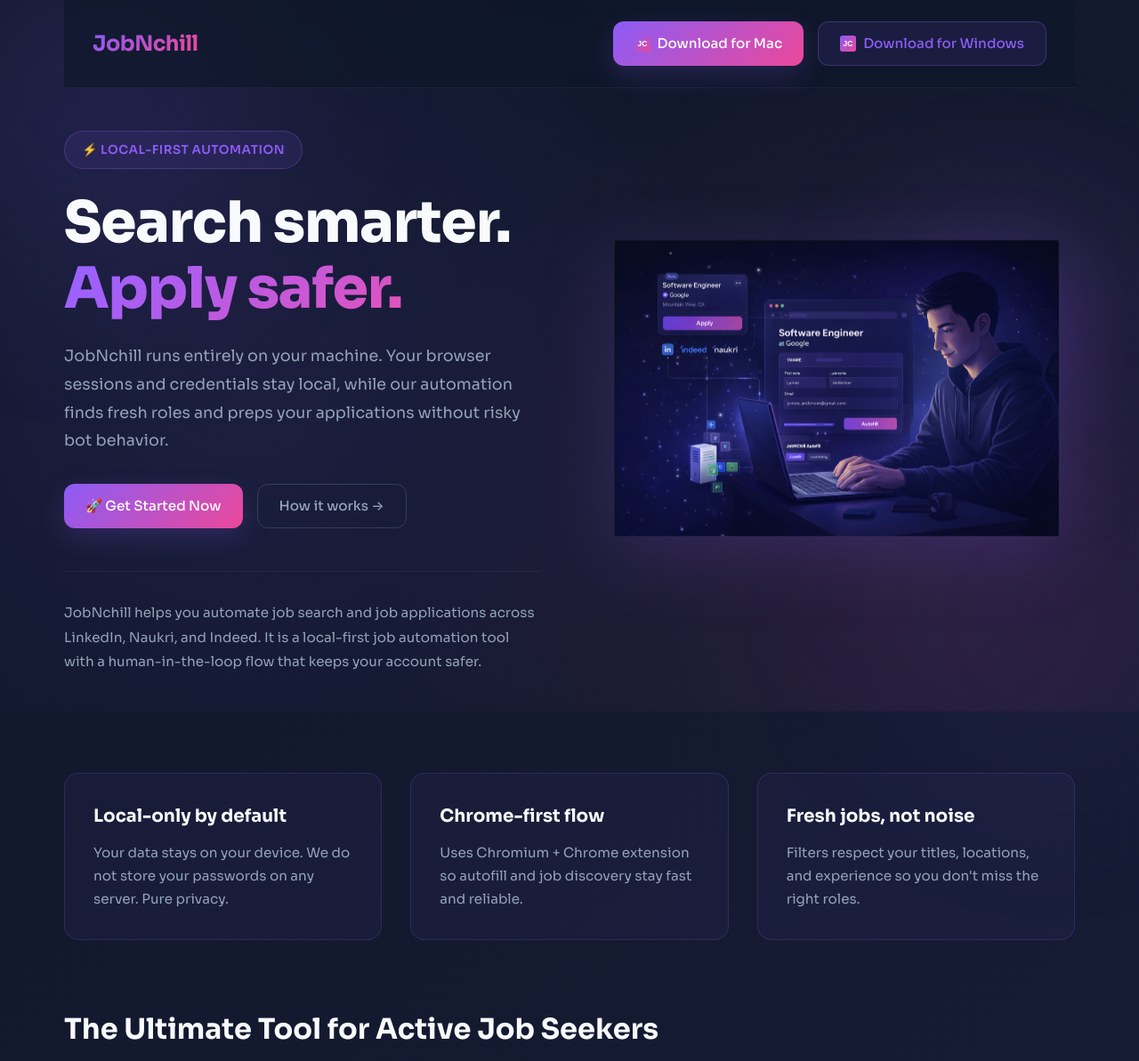
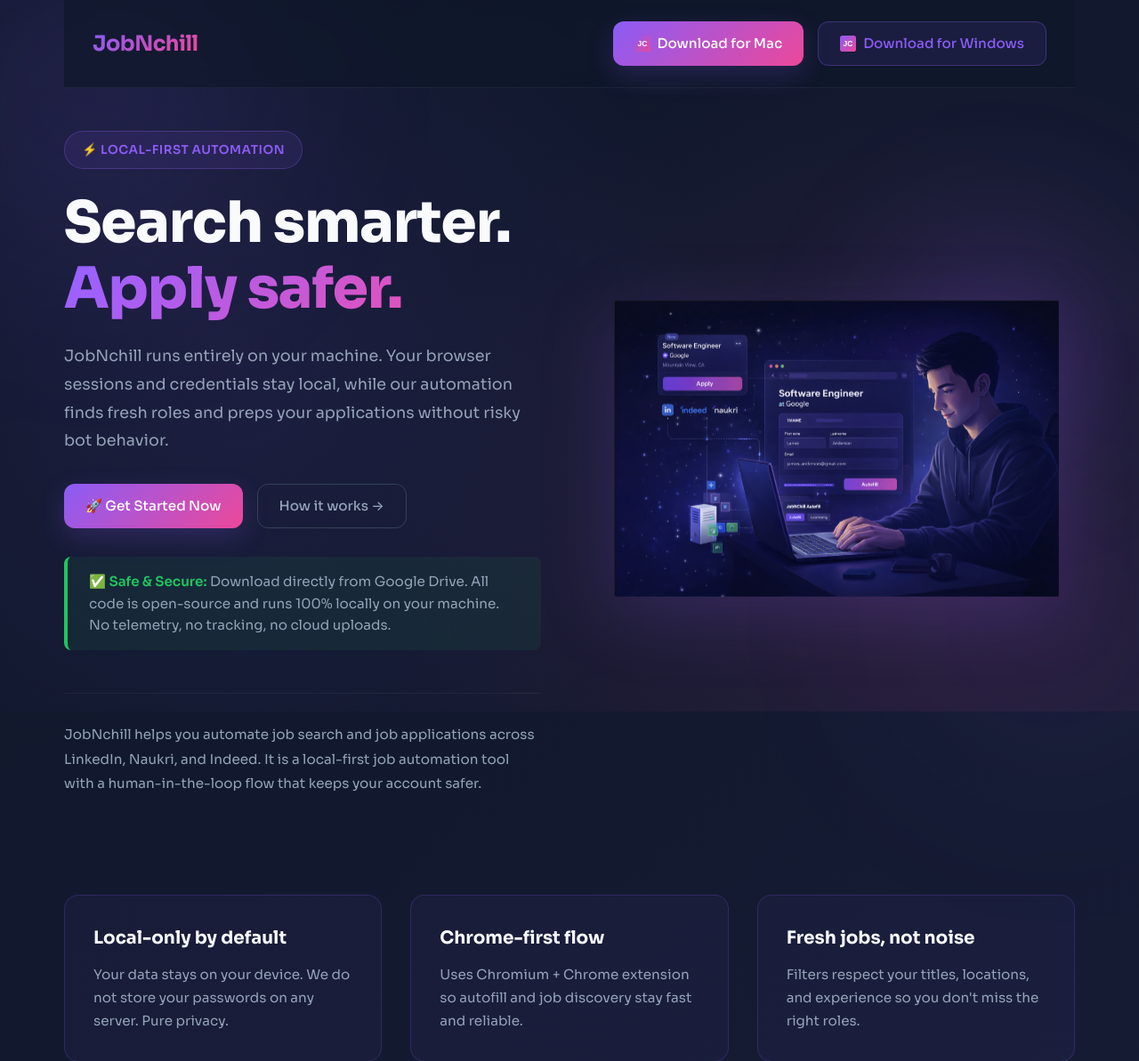
Before and after one commit to akashsharma-2002/JobNchill, a FastAPI app: template templates/landing.html in a window 1280 px wide; the page is wider, and only the part inside the window is pictured. Shown: the top 1193 px of that part at 89% size. Run offline with FastAPI, Linux system fonts and the light colour scheme; the template is opened without the code that fills it, so the values that code supplies are empty.

Commit message:
Add trust/security message below download buttons on landing page

```diff
--- a/static/css/style.css
+++ b/static/css/style.css
@@ -274,6 +274,27 @@ body::before {
     flex-wrap: wrap;
     margin-bottom: 2rem;
     animation: slideInLeft 0.8s ease-out 0.3s backwards;
+}
+
+.download-trust {
+    background: rgba(34, 197, 94, 0.08);
+    border-left: 4px solid #22c55e;
+    padding: 1rem 1.5rem;
+    border-radius: 0.5rem;
+    margin-bottom: 2rem;
+    animation: slideInLeft 0.8s ease-out 0.4s backwards;
+}
+
+.download-trust p {
+    color: var(--muted-text);
+    font-size: 0.95rem;
+    line-height: 1.6;
+    margin: 0;
+}
+
+.download-trust strong {
+    color: #22c55e;
+    font-weight: 600;
 }
 
 .hero-bg {
--- a/templates/landing.html
+++ b/templates/landing.html
@@ -73,6 +73,12 @@
                         🚀 Get Started Now
                     </a>
                     <a class="btn btn-ghost" href="#steps">How it works →</a>
+                </div>
+
+                <div class="download-trust">
+                    <p>
+                        ✅ <strong>Safe & Secure:</strong> Download directly from Google Drive. All code is open-source and runs 100% locally on your machine. No telemetry, no tracking, no cloud uploads.
+                    </p>
                 </div>
 
                 <div class="hero-seo">
```
